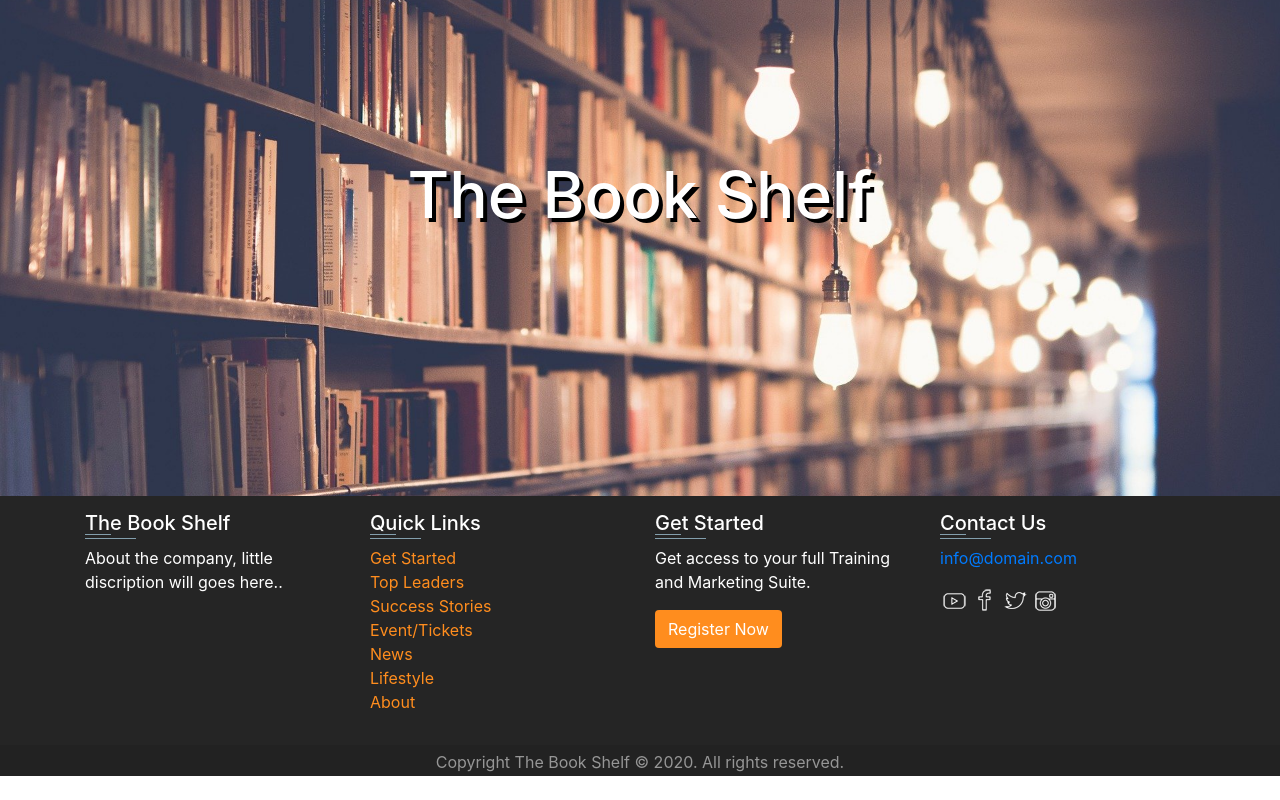
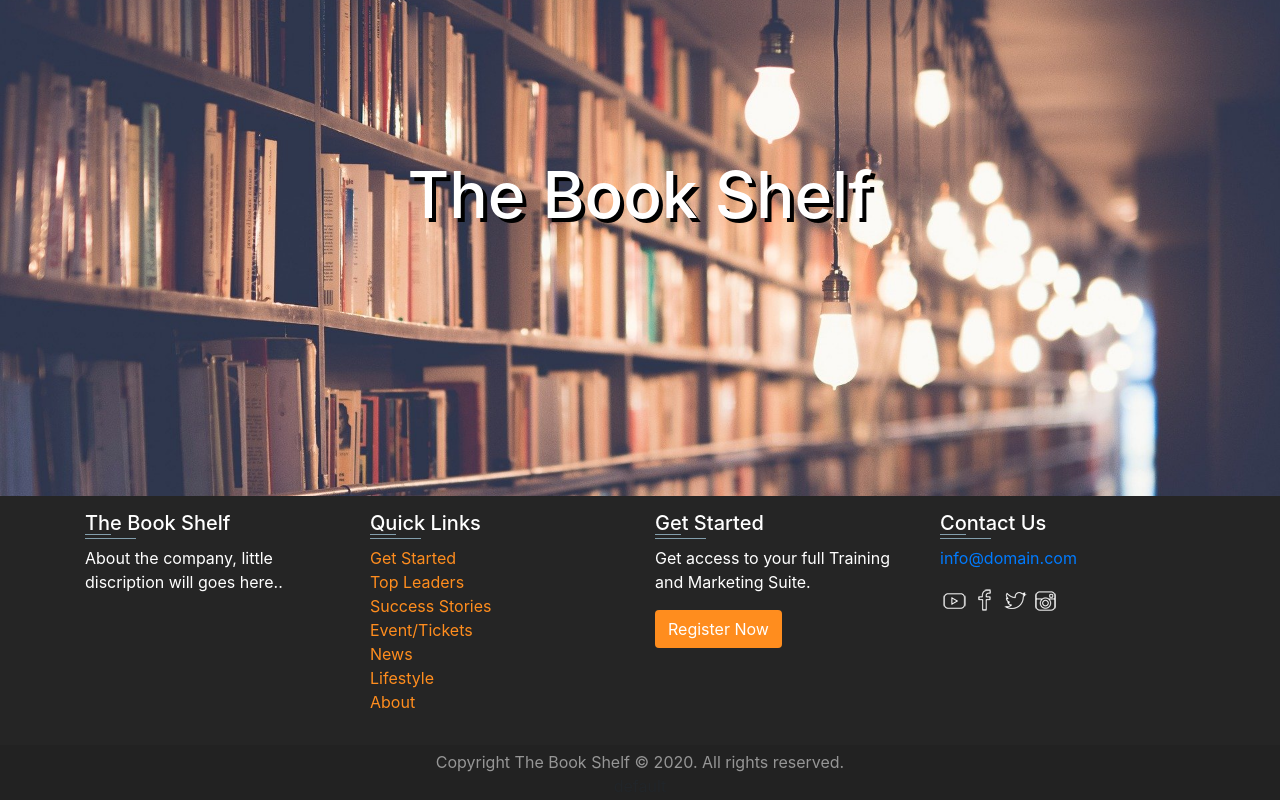
Before and after one commit to Avshalom-Mogos/the-book-shelf-MERN, a React (Create React App) app in the folder client/: page / in a window 1280 px wide. Shown: the part 175-975 px from the top of the page. Before the commit the page ends 951 px from the top, so only its background shows below. Built offline with nearby package versions, Linux system fonts and the light colour scheme.

Commit message:
fixed footer

```diff
--- a/client/src/App.js
+++ b/client/src/App.js
@@ -31,13 +31,13 @@
           <Switch>
             <Route exact path="/" render={() => <Home />} />
             <Route exact path="/home" render={() => <Home />} />
-            <Route exact path="/login" render={() => <Login triggerLogin={this.login} />} />
+            <Route exact path="/login" render={() => <Login triggerLogin={this.login} />}/>
             <Route exact path="/signup" render={() => <Signup />} />
             <Route exact path="/about" render={() => <About />} />
             <Route exact path="/sales" render={() => <Sales />} />
             <Route exact path="/Cart" render={() => <Cart />} />
             <Route exact path="/Settings" render={()=><Settings/>}/>
-            <Route path="/search/:searchParam" render={(props) => <Search user={this.state.userInfo}  {...props} />} />
+            <Route path="/search/:searchParam" render={(props) => <Search user={this.state.userInfo}  {...props} />}  />
             <Route render={() => <h1>ERROR:404</h1>} />
           </Switch>
         </BrowserRouter>
@@ -45,6 +45,16 @@
       </div>
     );
   }
+
+
+
+  saveChangeHendler =()=>{
+    console.log("dsfgj");
+
+
+
+}
+
 
   login = () => {
 
--- a/client/src/components/BookCard.js
+++ b/client/src/components/BookCard.js
@@ -35,6 +35,9 @@
 
         )
     }
+
+
+
     addMissingDetails = () => {
 
 
--- a/client/src/components/Cart.js
+++ b/client/src/components/Cart.js
@@ -4,8 +4,10 @@
     render() {
         return (
             <div style={{height:"100%"}}>
-                <h1 >My Cart</h1>
+                <h1>My Cart</h1>
             </div>
         )
     }
+
+
 }
--- a/client/src/components/Footer.js
+++ b/client/src/components/Footer.js
@@ -15,7 +15,7 @@
 
                                 <div className="col-xs-12 col-sm-6 col-md-3">
                                     <div className="widget subscribe no-box">
-                                        <h5 className="widget-title">The Book Shelf<span></span></h5>
+                                        <h5 className="widget-title">The Book Shelf <span></span></h5>
                                         <p>About the company, little discription will goes here.. </p>
                                     </div>
                                 </div>
@@ -81,11 +81,15 @@
                             <div className="row">
                                 <div className="col-md-12 text-center">
                                     <p>Copyright The Book Shelf © 2020. All rights reserved.</p>
+                                  <div>default</div>
+
                                 </div>
                             </div>
                         </div>
                     </div>
+
                 </footer>
+
 
 
                 {/*  */}
```
Also changed, not shown: client/src/components/Search.js (+6 -1 lines).
